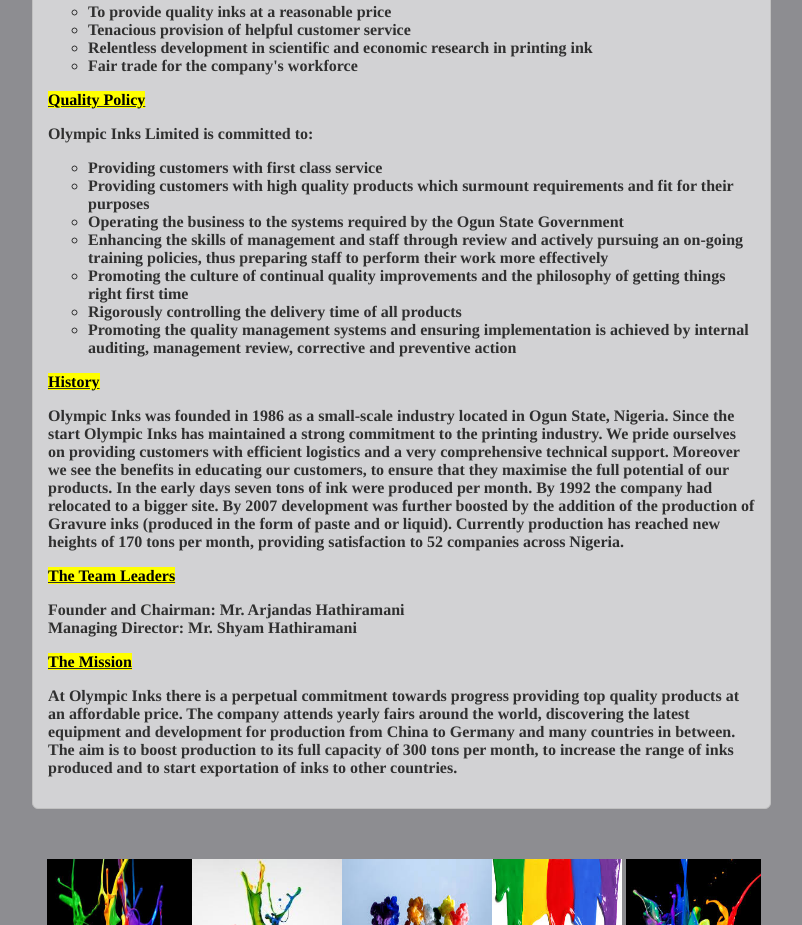
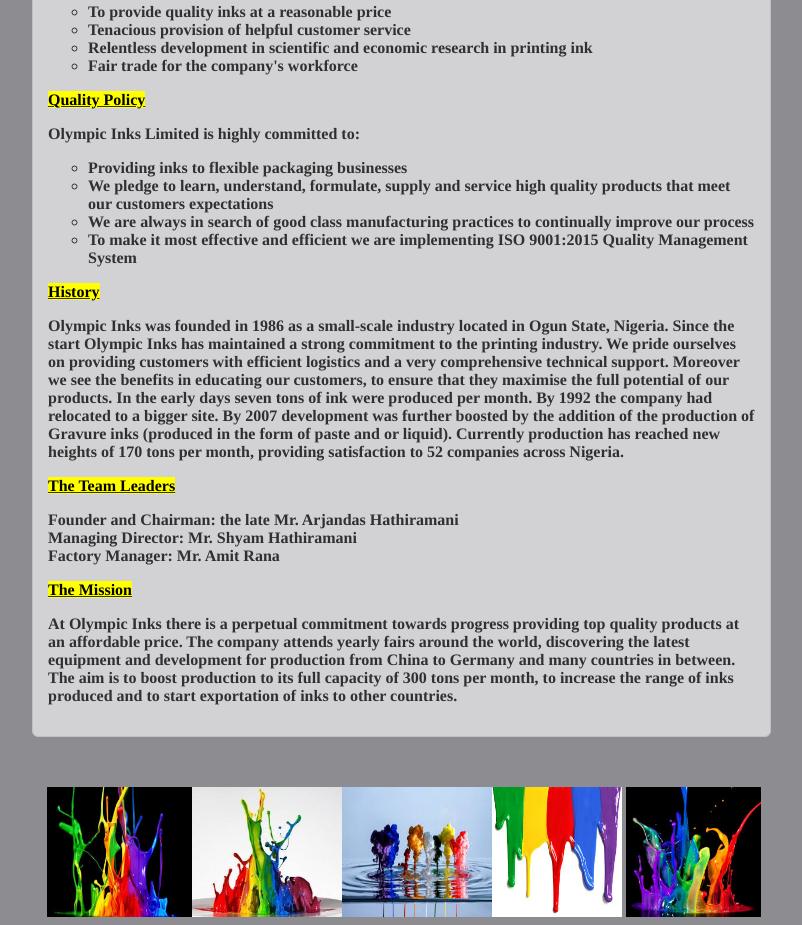
Before and after one commit to vinishah/olympicinks, a plain HTML site: page about.html in a window 1280 px wide. Shown: the part 858-1783 px from the top of the page, without its empty margins (242-1044 px from the left). Drawn offline with Linux system fonts and the light colour scheme.

Commit message:
Update about.html
updating quality statement and factory manager

```diff
--- a/about.html
+++ b/about.html
@@ -76,15 +76,12 @@ Contact us for superior quality, excellent service and a fair market-price.">
 
 <p><u><mark>Quality Policy</mark></u> </p>
 <p>
-Olympic Inks Limited is committed to:
+Olympic Inks Limited is highly committed to:
 <ul type="circle">
-	<li>Providing customers with first class service</li>
-	<li>Providing customers with high quality products which surmount requirements and fit for their purposes</li>
-	<li>Operating the business to the systems required by the Ogun State Government</li>
-	<li>Enhancing the skills of management and staff through review and actively pursuing an on-going training policies, thus preparing staff to perform their work more effectively</li>
-	<li>Promoting the culture of continual quality improvements and the philosophy of getting things right first time</li>
-	<li>Rigorously controlling the delivery time of all products</li>
-	<li>Promoting the quality management systems and ensuring implementation is achieved by internal auditing, management review, corrective and preventive action</li>
+  <li>Providing inks to flexible packaging businesses</li>
+  <li>We pledge to learn, understand, formulate, supply and service high quality products that meet our customers expectations</li>
+  <li>We are always in search of good class manufacturing practices to continually improve our process</li>
+  <li>To make it most effective and efficient we are implementing ISO 9001:2015 Quality Management System</li>
 </ul>
  </p>
 
@@ -94,8 +91,9 @@ Olympic Inks was founded in 1986 as a small-scale industry located in Ogun State
 In the early days seven tons of ink were produced per month. By 1992 the company had relocated to a bigger site. By 2007 development was further boosted by the addition of the production of Gravure inks (produced in the form of paste and or liquid). Currently production has reached new heights of 170 tons per month, providing satisfaction to 52 companies across Nigeria.   </p>
 
 <p><u><mark>The Team Leaders</mark></u></p>
-<p>Founder and Chairman: Mr. Arjandas Hathiramani
+<p>Founder and Chairman: the late Mr. Arjandas Hathiramani
 </br>Managing Director: Mr. Shyam Hathiramani
+</br>Factory Manager: Mr. Amit Rana
 </p>
 
 <p><u><mark>The Mission</mark></u></p>
```
